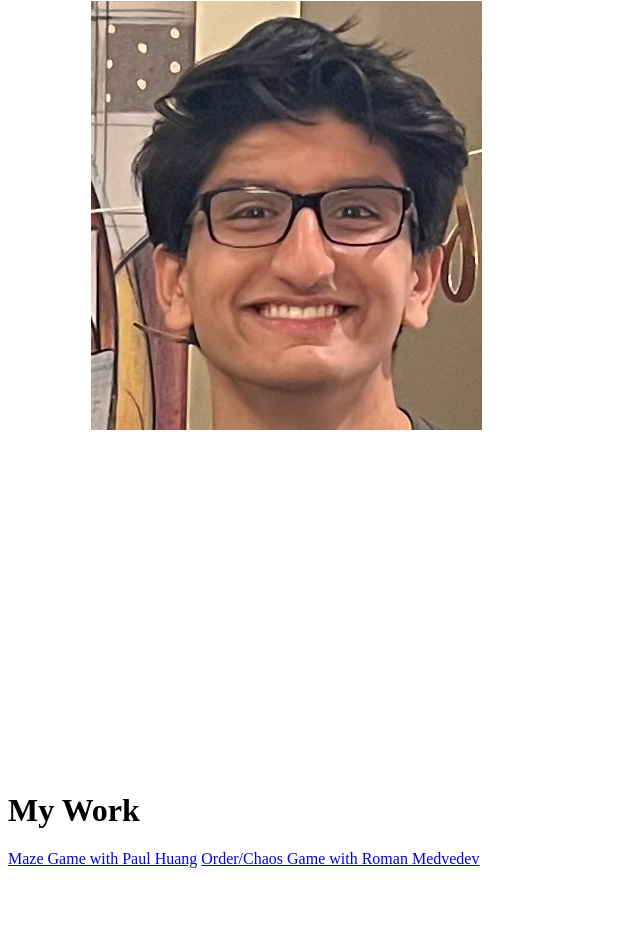
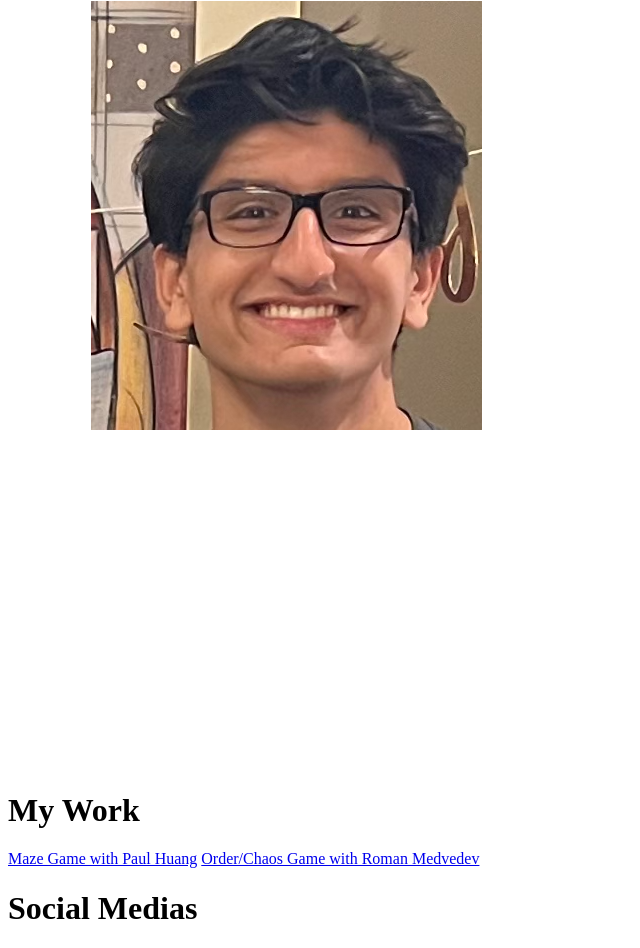
Before and after one commit to Carbonate1/Brandon-Chattha.github.io, a plain HTML site: page index.html in a window 1280 px wide. Shown: the part 323-1271 px from the top of the page, without its empty margins (0-640 px from the left). Before the commit the page ends 1199 px from the top, so only its background shows below. Drawn offline with Linux system fonts and the light colour scheme.

Commit message:
Added section for social medias

```diff
--- a/index.html
+++ b/index.html
@@ -22,4 +22,10 @@
     <a href="https://github.com/pppaaaaul/MazeGame.git">Maze Game with Paul Huang</a>
     <a href="https://github.com/leromango/CMPT135-A5-OrderChaos.git">Order/Chaos Game with Roman Medvedev</a>
 </body>
+
+
+
+<body>
+    <h1>Social Medias</h1>
+</body>
 </html>
```
